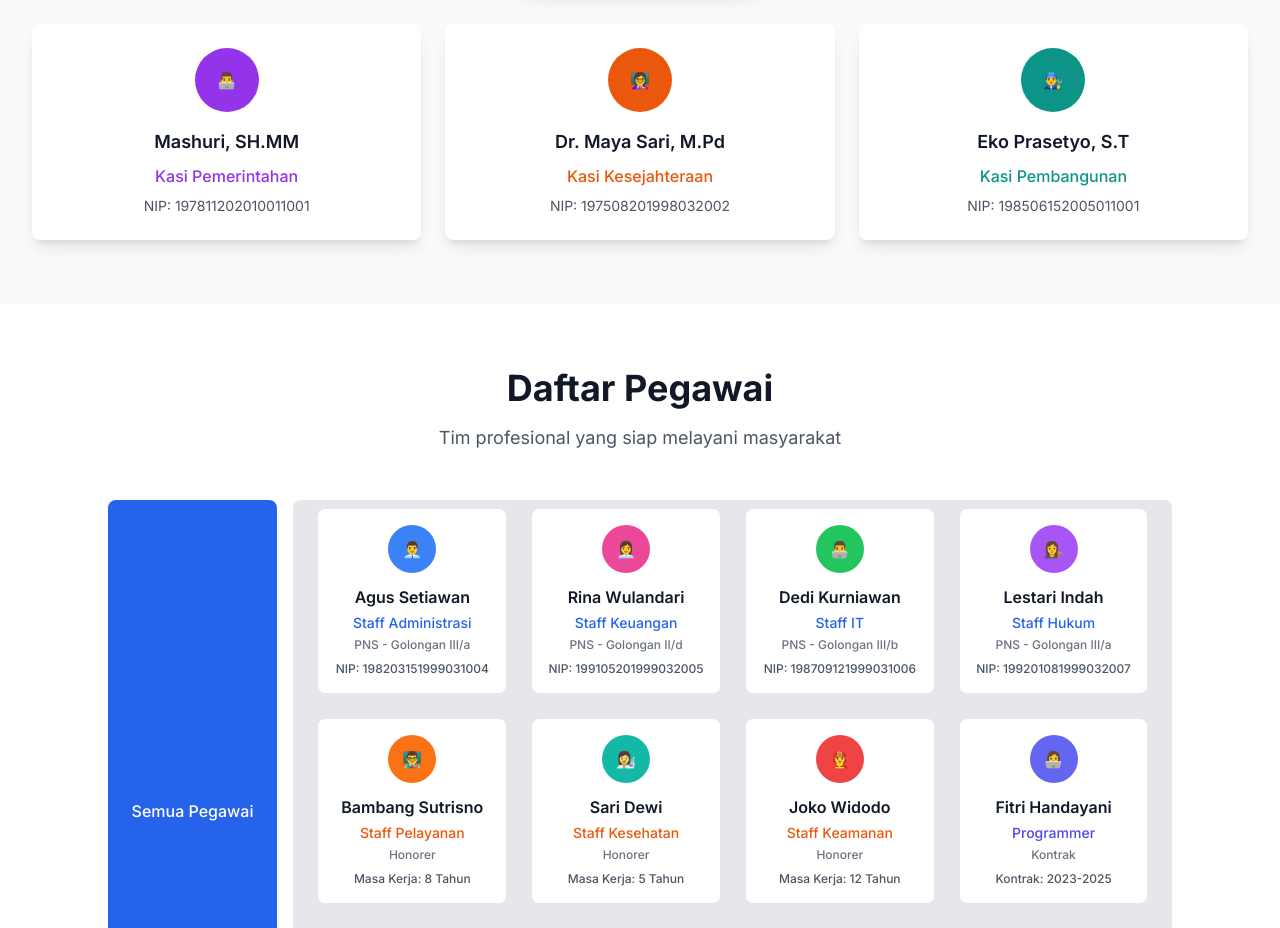
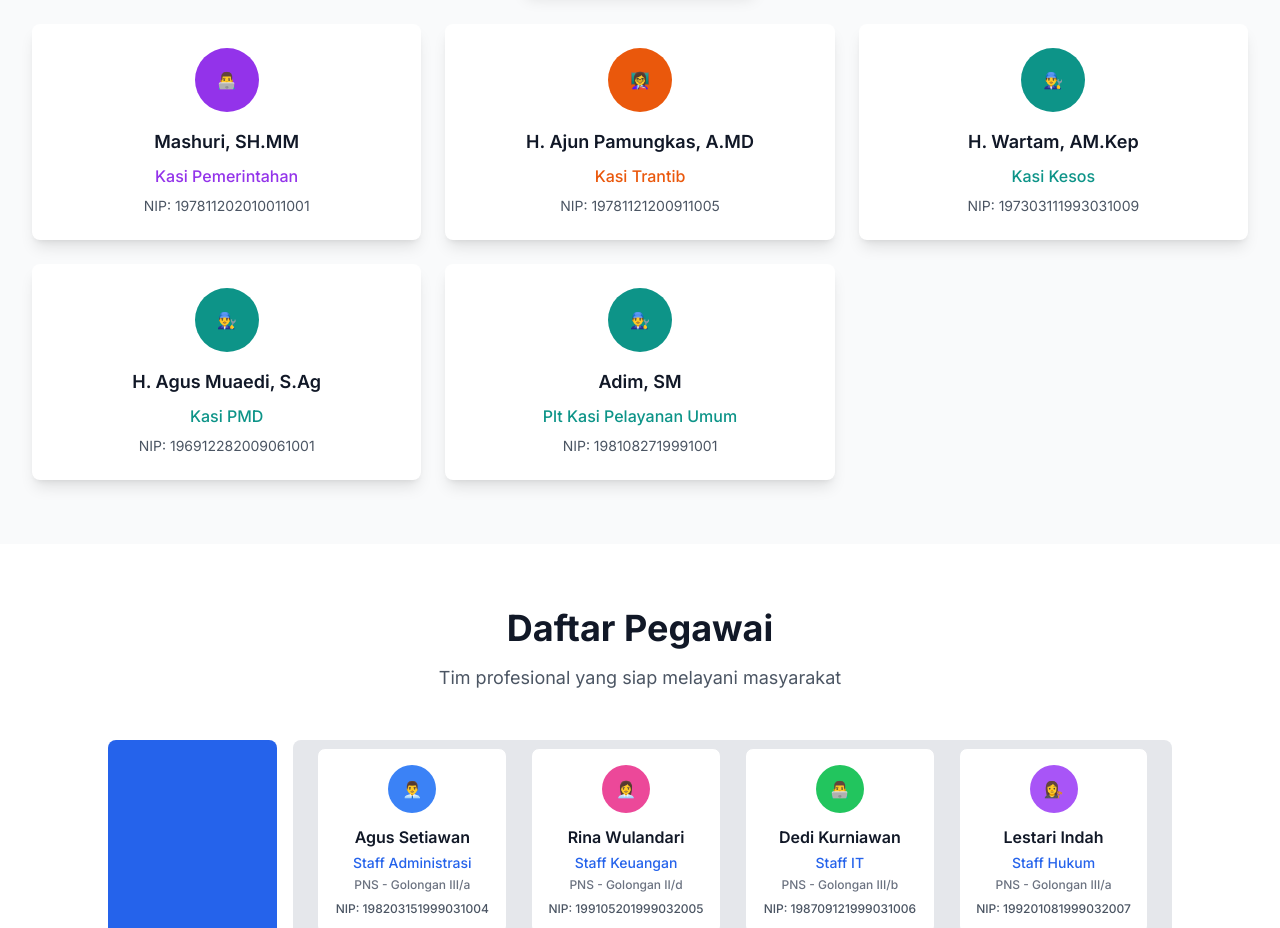
Before and after one commit to kec-cibuaya/demo, a plain HTML site: page index.html in a window 1280 px wide. Shown: the part 1880-2808 px from the top of the page. Drawn offline with nearby package versions, Linux system fonts and the light colour scheme.

Commit message:
index.html

```diff
--- a/index.html
+++ b/index.html
@@ -165,17 +165,33 @@
                     <div class="w-16 h-16 bg-orange-600 rounded-full mx-auto mb-4 flex items-center justify-center">
                         <span class="text-white">👩‍🏫</span>
                     </div>
-                    <h3 class="text-lg font-semibold text-gray-900 mb-2">Dr. Maya Sari, M.Pd</h3>
-                    <p class="text-orange-600 font-medium mb-2">Kasi Kesejahteraan</p>
-                    <p class="text-gray-600 text-sm">NIP: 197508201998032002</p>
+                    <h3 class="text-lg font-semibold text-gray-900 mb-2">H. Ajun Pamungkas, A.MD</h3>
+                    <p class="text-orange-600 font-medium mb-2">Kasi Trantib</p>
+                    <p class="text-gray-600 text-sm">NIP: 19781121200911005</p>
                 </div>
                 <div class="bg-white rounded-lg shadow-lg p-6 text-center card-hover">
                     <div class="w-16 h-16 bg-teal-600 rounded-full mx-auto mb-4 flex items-center justify-center">
                         <span class="text-white">👨‍🔧</span>
                     </div>
-                    <h3 class="text-lg font-semibold text-gray-900 mb-2">Eko Prasetyo, S.T</h3>
-                    <p class="text-teal-600 font-medium mb-2">Kasi Pembangunan</p>
-                    <p class="text-gray-600 text-sm">NIP: 198506152005011001</p>
+                    <h3 class="text-lg font-semibold text-gray-900 mb-2">H. Wartam, AM.Kep</h3>
+                    <p class="text-teal-600 font-medium mb-2">Kasi Kesos</p>
+                    <p class="text-gray-600 text-sm">NIP: 197303111993031009</p>
+                </div>
+                <div class="bg-white rounded-lg shadow-lg p-6 text-center card-hover">
+                    <div class="w-16 h-16 bg-teal-600 rounded-full mx-auto mb-4 flex items-center justify-center">
+                        <span class="text-white">👨‍🔧</span>
+                    </div>
+                    <h3 class="text-lg font-semibold text-gray-900 mb-2">H. Agus Muaedi, S.Ag</h3>
+                    <p class="text-teal-600 font-medium mb-2">Kasi PMD</p>
+                    <p class="text-gray-600 text-sm">NIP: 196912282009061001</p>
+                 </div>
+                <div class="bg-white rounded-lg shadow-lg p-6 text-center card-hover">
+                    <div class="w-16 h-16 bg-teal-600 rounded-full mx-auto mb-4 flex items-center justify-center">
+                        <span class="text-white">👨‍🔧</span>
+                    </div>
+                    <h3 class="text-lg font-semibold text-gray-900 mb-2">Adim, SM</h3>
+                    <p class="text-teal-600 font-medium mb-2">Plt Kasi Pelayanan Umum</p>
+                    <p class="text-gray-600 text-sm">NIP: 1981082719991001</p>
                 </div>
             </div>
         </div>
```
